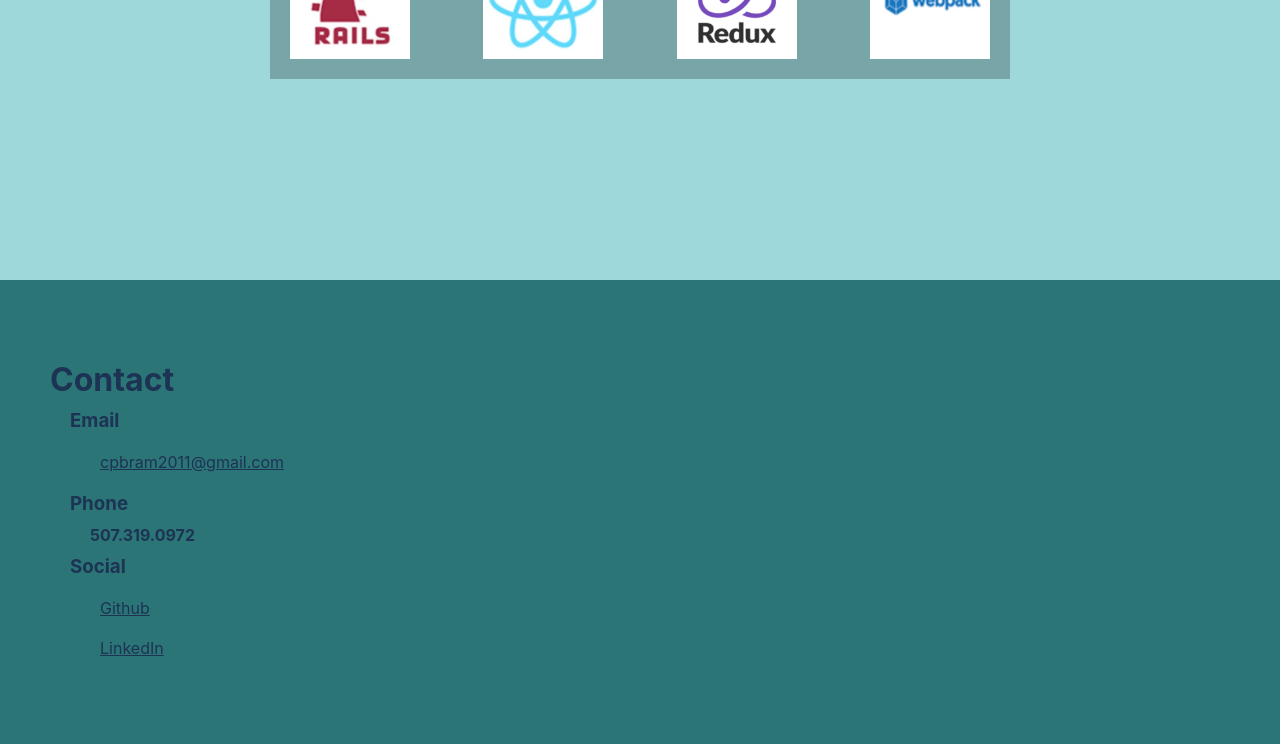
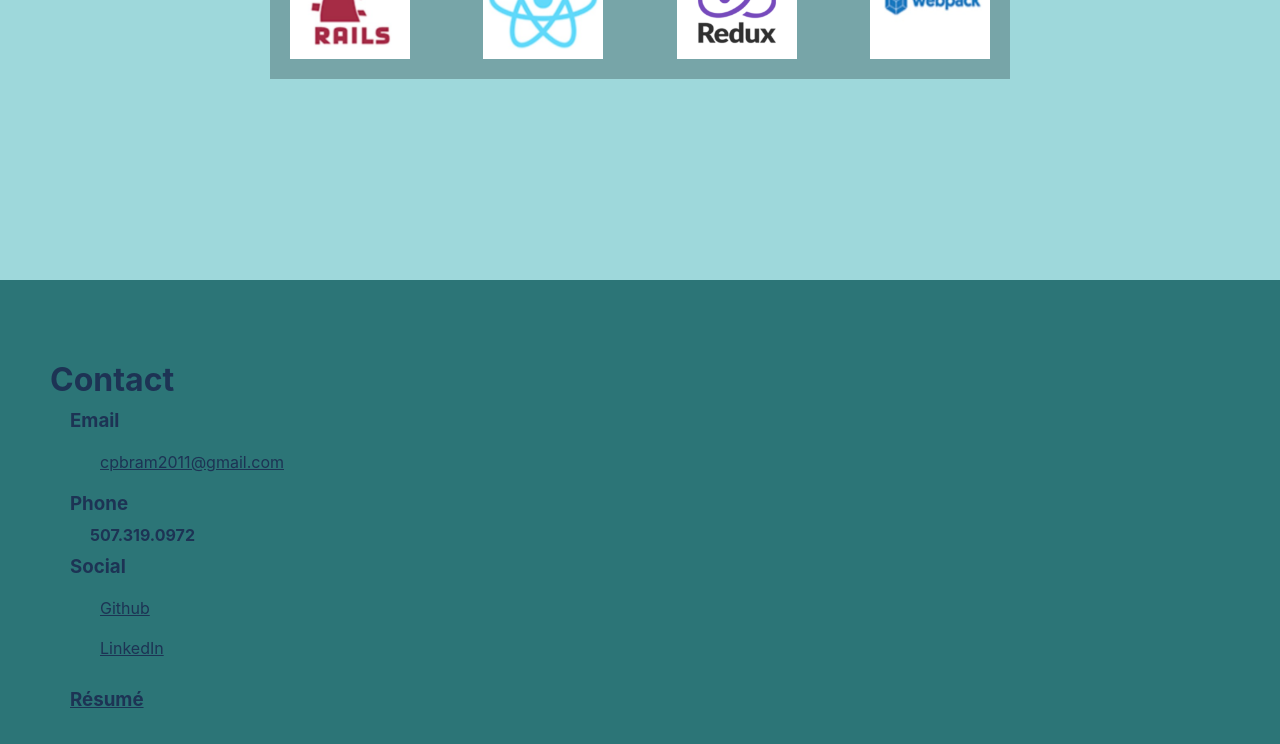
Before and after one commit to cpbram2011/cpbram2011.github.io, a React (Create React App) app: page / in a window 1280 px wide. Shown: the part 2220-2964 px from the top of the page. Built offline with nearby package versions, Linux system fonts and the light colour scheme; the HTML template or start-up script is replaced by a standard one.

Commit message:
update links

```diff
--- a/src/App.css
+++ b/src/App.css
@@ -127,6 +127,15 @@ a {
   padding: 10px;
 }
 
+.resume {
+  font-size: 1.17rem;
+  font-weight: bold;
+  /* border: 1px solid #1D3354; */
+  /* text-decoration: none; */
+  padding: 0 20px;
+  border-radius: 3px;
+}
+
 
 
 @media (prefers-reduced-motion: no-preference) {
--- a/src/components/Body.js
+++ b/src/components/Body.js
@@ -100,13 +100,16 @@ const Body = ({refs}) => {
 
                     <h3>Social</h3>
                     <div className='indent1'>
-                        <a href="https://github.com" target="_blank">Github</a>
-                        <a href="https://linkedin.com" target="_blank">LinkedIn</a>
+                        <a href="https://github.com/cpbram2011" target="_blank">Github</a>
+                        <a href="https://www.linkedin.com/in/chris-bram/" target="_blank">LinkedIn</a>
                     </div>
+                </div>
 
 
-                </div>
 
+                <a className="resume" href="https://docs.google.com/document/d/1B1ILsY_5Mf_t-glzwC53nfE37HUErYaf4XYDs7kgkw4/edit" target="_blank">
+                    Résumé
+                </a>
             </div>
         </div>
     )
```
